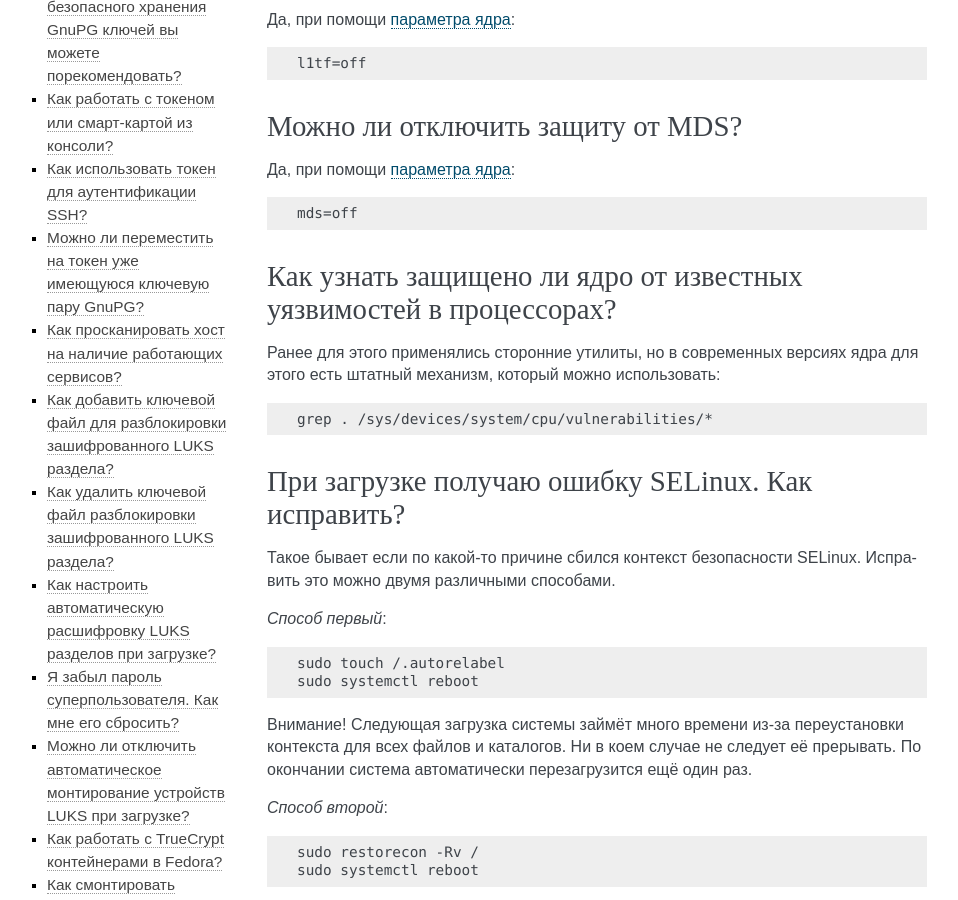
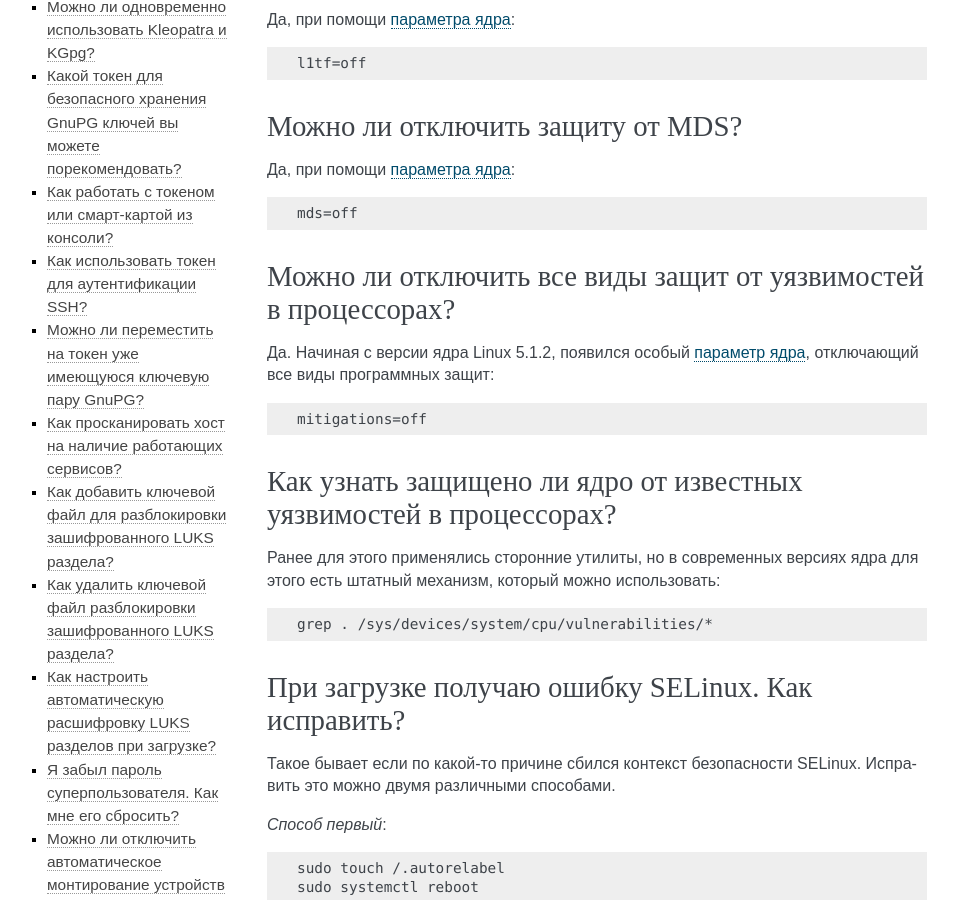
Before and after one commit to RussianFedora/FAQ, a Sphinx documentation site: the page built from source/security.rst, in a window 1280 px wide and 900 px high, scrolled down 5298 px. Shown: the whole window, without its empty margins (153-1111 px from the left). Built offline with Sphinx 7.4.7, drawn with Linux system fonts in a browser that asks for light colours; some of the changed text lies outside the part shown.

Commit message:
Added question about disabling all CPU vulnerability mitigations.

```diff
--- a/source/security.rst
+++ b/source/security.rst
@@ -334,6 +334,18 @@
 .. code-block:: text
 
     mds=off
+
+.. index:: kpti, hardware, vulnerability, disable, mitigation, l1tf, spectre, mds
+.. _kpti:
+
+Можно ли отключить все виды защит от уязвимостей в процессорах?
+==================================================================
+
+Да. Начиная с версии ядра Linux 5.1.2, появился особый :ref:`параметр ядра <kernelpm-perm>`, отключающий все виды программных защит:
+
+.. code-block:: text
+
+    mitigations=off
 
 .. index:: hardware, vulnerability, disable, mitigation, cpu
 .. _hardware-vuln:
```
